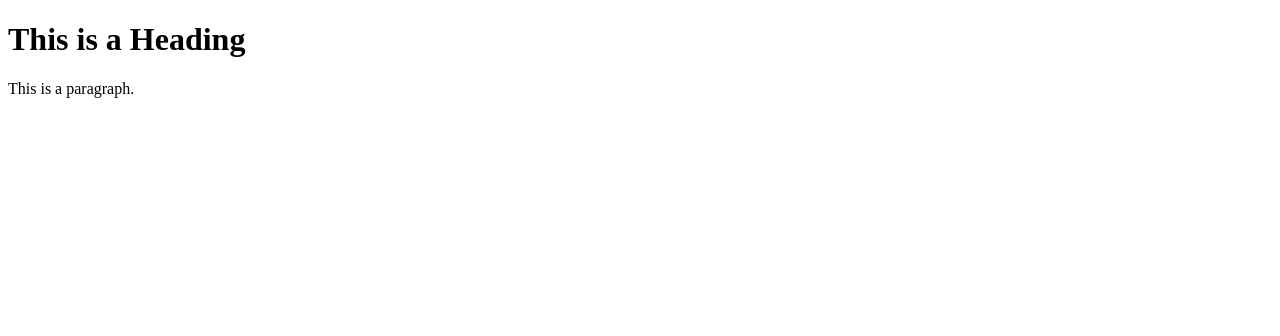
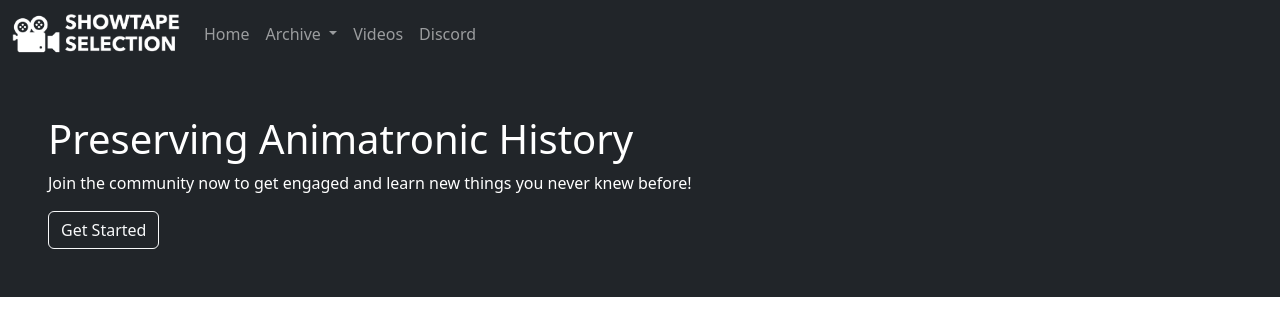
Before and after one commit to realrandombeans/showtapeselection.github.io, a website: page index.html in a window 1280 px wide. Drawn offline with nearby package versions, Linux system fonts and the light colour scheme.

Commit message:
First Commit

```diff
--- a/index.html
+++ b/index.html
@@ -1,12 +1,50 @@
 <!DOCTYPE html>
-<html>
+<html lang="en">
 <head>
-<title>Page Title</title>
+    <title>Bootstrap Example</title>
+    <meta charset="utf-8">
+    <meta name="viewport" content="width=device-width, initial-scale=1">
+    <link href="https://cdn.jsdelivr.net/npm/bootstrap@5.2.3/dist/css/bootstrap.min.css" rel="stylesheet">
+    <link rel="stylesheet" href="style.css">
+    <script src="https://cdn.jsdelivr.net/npm/bootstrap@5.2.3/dist/js/bootstrap.bundle.min.js"></script>
 </head>
 <body>
 
-<h1>This is a Heading</h1>
-<p>This is a paragraph.</p>
+    <nav class="navbar navbar-expand-lg navbar-dark bg-dark">
+        <div class="container-fluid">
+            <a class="navbar-brand" href="#">
+                <img src="media/logo.png" alt="" height="40" class="d-inline-block align-text-top">
+            </a>
+            <button class="navbar-toggler" type="button" data-bs-toggle="collapse" data-bs-target="#navbarNavAltMarkup" aria-controls="navbarNavAltMarkup" aria-expanded="false" aria-label="Toggle navigation">
+                <span class="navbar-toggler-icon"></span>
+            </button>
+            <div class="collapse navbar-collapse" id="navbarNavAltMarkup">
+                <div class="navbar-nav">
+                    <a class="nav-link" href="#">Home</a>
 
+                    <li class="nav-item dropdown">
+                        <a class="nav-link dropdown-toggle" href="#" id="navbarDropdownMenuLink" role="button" data-bs-toggle="dropdown" aria-expanded="false">
+                            Archive
+                        </a>
+                        <ul class="dropdown-menu" aria-labelledby="navbarDropdownMenuLink">
+                            <li><a class="dropdown-item" href="pages/howtocontribute.html">How to Contribute</a></li>
+                            <li><a class="dropdown-item" href="#">Chuck E Cheese</a></li>
+                            <li><a class="dropdown-item" href="#">Rockafire Explosion</a></li>
+                        </ul>
+                    </li>
+
+                    <a class="nav-link" href="#">Videos</a>
+                    <a class="nav-link" href="#">Discord</a>
+
+                </div>
+            </div>
+        </div>
+    </nav>
+
+    <div class="p-5 bg-dark text-white ">
+        <h1>Preserving Animatronic History</h1>
+        <p>Join the community now to get engaged and learn new things you never knew before!</p>
+        <button type="button" class="btn btn-outline-light">Get Started</button>
+    </div>
 </body>
 </html>
```
Also changed, not shown: package.json (added, +25 -0 lines), pages/howtocontribute.html (added, +50 -0 lines), media/ShowtapeCentral.png (added), media/fa.png (added), media/famono.png (added), media/favicon.png (added), media/logo.PNG (added), media/rr.png (added), media/rrmono.png (added), media/rtr.png (added), media/rtrmono.png (added), style.css (added), 1 other file.
